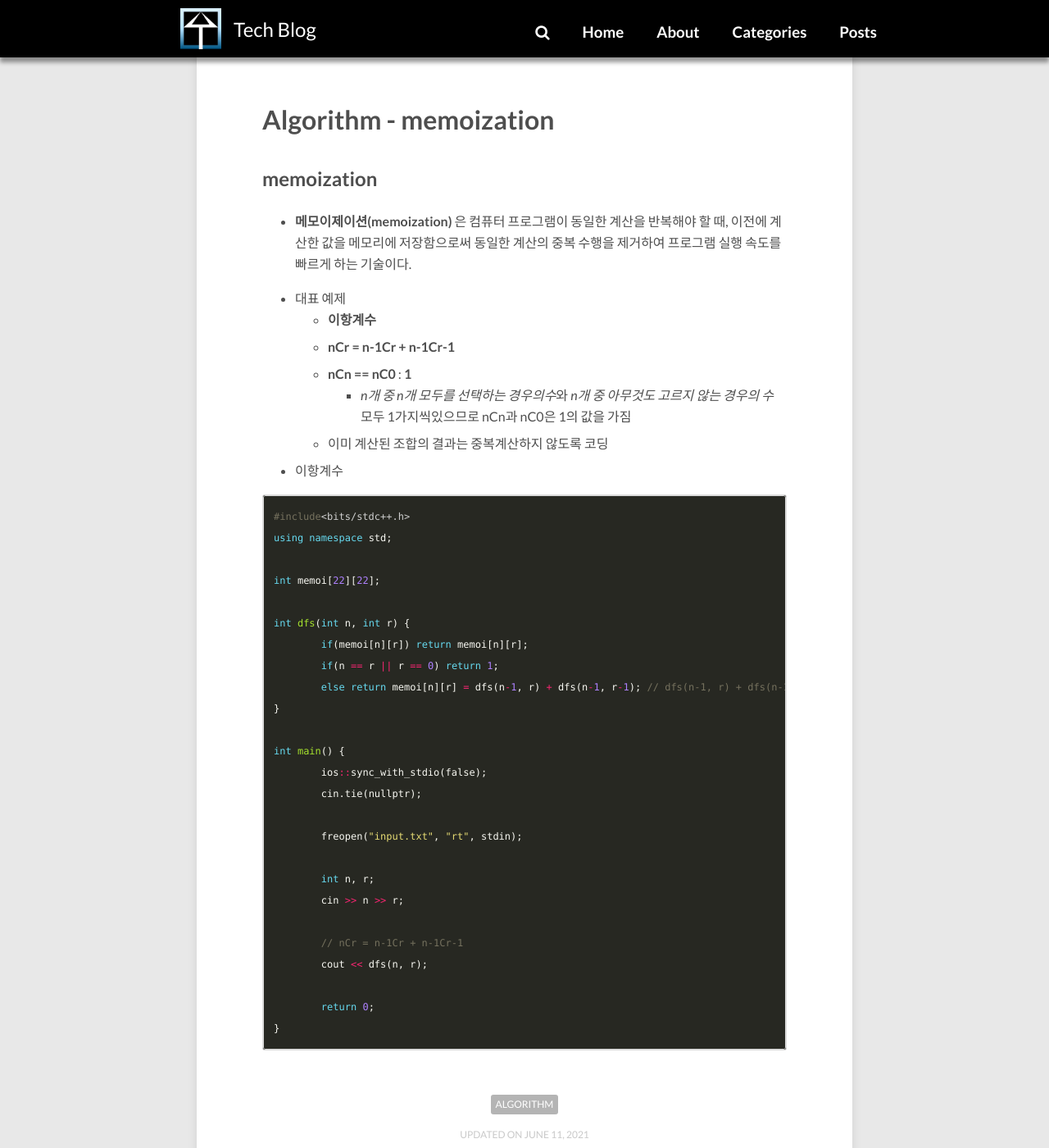
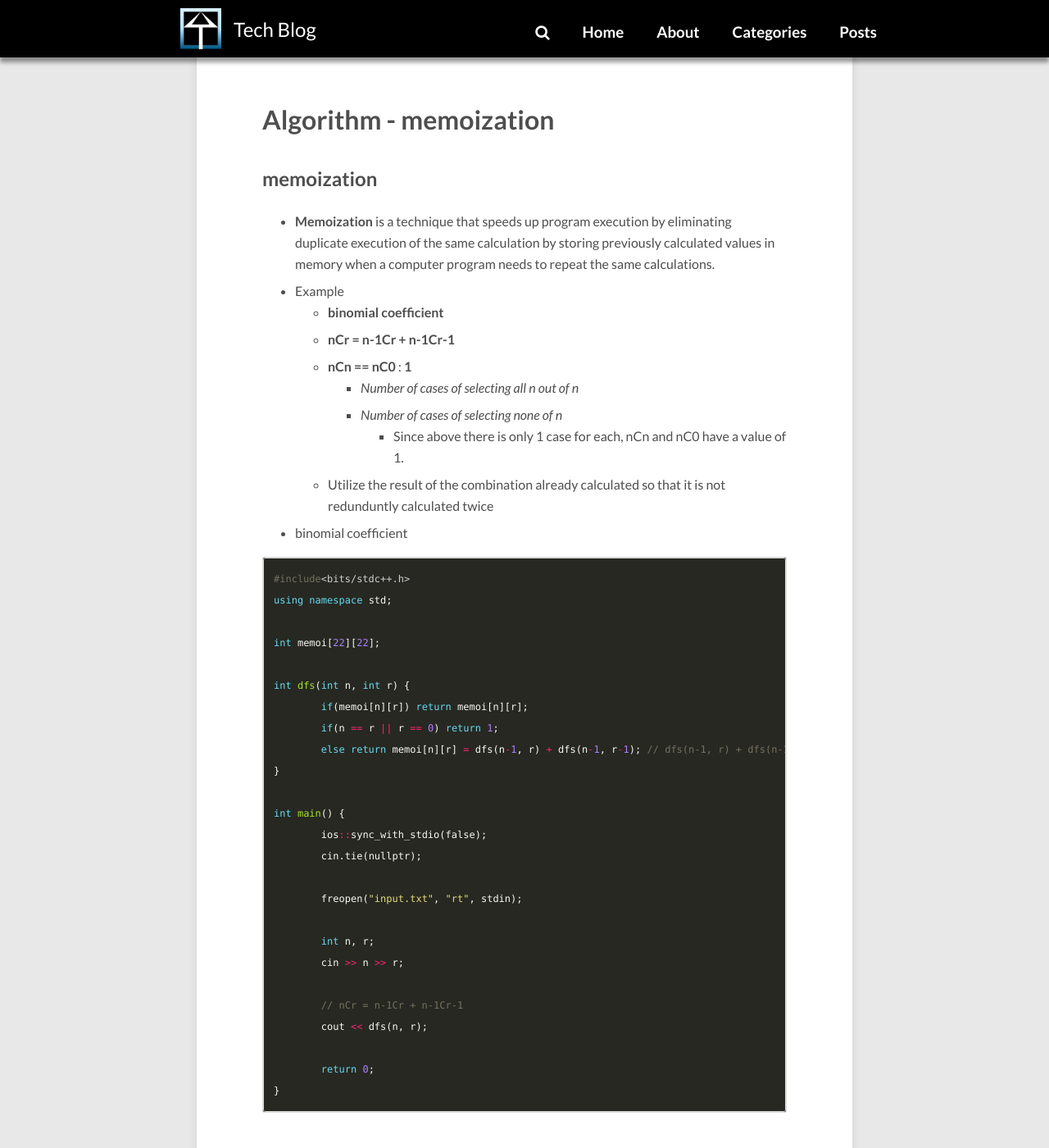
Before and after one commit to sujinsjlee/mg729.github.io, a Jekyll site: the page built from _posts/2021-07-05-Algorithm_(13)_memoization.md, in a window 1280 px wide and 1400 px high, scrolled down 307 px. Shown: the whole window at 82% size. Built offline with Jekyll 4.4.1, drawn with Linux system fonts in a browser that asks for light colours; nearby versions of some CDN libraries; comment, search, counter and statistics services are not loaded.

Commit message:
[algorithm] about memoization

````diff
--- a/_posts/2021-07-05-Algorithm_(13)_memoization.md
+++ b/_posts/2021-07-05-Algorithm_(13)_memoization.md
@@ -2,21 +2,22 @@
 layout: post
 title: Algorithm - memoization
 description: "About memoization"
-modified: 2021-06-11
+modified: 2021-07-06
 tags: [Algorithm]
 categories: [Algorithm]
 ---
 ## memoization
--  **메모이제이션(memoization)** 은 컴퓨터 프로그램이 동일한 계산을 반복해야 할 때, 이전에 계산한 값을 메모리에 저장함으로써 동일한 계산의 중복 수행을 제거하여 프로그램 실행 속도를 빠르게 하는 기술이다.
-
-- 대표 예제
-    - **이항계수**
+- **Memoization** is a technique that speeds up program execution by eliminating duplicate execution of the same calculation by storing previously calculated values in memory when a computer program needs to repeat the same calculations.
+- Example
+    - **binomial coefficient**
     - **nCr = n-1Cr + n-1Cr-1**
     - **nCn == nC0** : **1**
-        - *n개 중 n개 모두를 선택하는 경우의수*와 *n개 중 아무것도 고르지 않는 경우의 수* 모두 1가지씩있으므로 nCn과 nC0은 1의 값을 가짐
-    - 이미 계산된 조합의 결과는 중복계산하지 않도록 코딩
+		- *Number of cases of selecting all n out of n*
+		- *Number of cases of selecting none of n*
+			- Since above there is only 1 case for each, nCn and nC0 have a value of 1.
+    - Utilize the result of the combination already calculated so that it is not redunduntly calculated twice
 
-- 이항계수
+- binomial coefficient <!--이항 계수-->
 
 ```c++
 #include<bits/stdc++.h>
````
